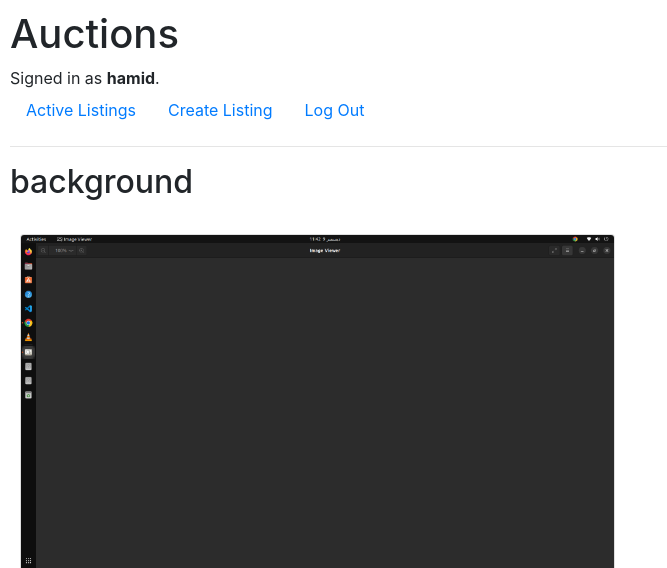
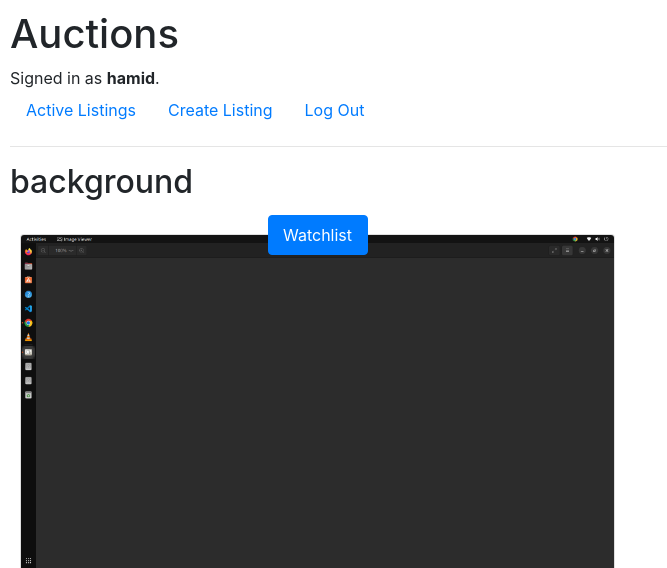
Before and after one commit to hamidbinameziane/commerce, a Django app: page /6 in a window 1280 px wide. Shown: the top 568 px of the page, without its empty margins (0-667 px from the left). Run offline with Django 3.2, Linux system fonts and the light colour scheme; a user stored in the database is signed in; data comes from the database, SQL or seed files in the repository; some libraries are stand-ins or nearby versions.

Commit message:
working on listing watchlist botton added

```diff
--- a/auctions/static/auctions/styles.css
+++ b/auctions/static/auctions/styles.css
@@ -5,3 +5,12 @@ body {
 #col:hover {
     box-shadow: 0px 10px 20px rgba(0, 0, 0, 0.50);
 }
+
+#watchlist {
+    height: 40px;
+    width: 100px;
+    position: absolute;
+    top: 0;
+    left: 50%;
+    transform: translate(-50%, -50%);
+  }
--- a/auctions/templates/auctions/listing.html
+++ b/auctions/templates/auctions/listing.html
@@ -5,7 +5,10 @@
     <div class="row row-cols-1 row-cols-md-2 g-4">
         <div class="col" style="padding: 25px;">
             <div class="card h-100">
-                <img src="{{ listing.product_image}}" class="card-img-top" alt="No image listed">
+                <div>
+                    <button type="button" class="btn btn-primary custom__button" id="watchlist">Watchlist</button>
+                    <img src="{{ listing.product_image}}" class="card-img-top" alt="No image listed">
+                </div>
                 <div class="card-body">
                     <h6 class="card-title">Price: ${{ listing.starting_bid }}</h6>
                     <p class="card-text">Description: {{ listing.description }}</p>
--- a/auctions/views.py
+++ b/auctions/views.py
@@ -113,7 +113,6 @@ def create(request):
         return render(request, "auctions/create.html", {'form': UploadImage()})
 
 
-@login_required
 def listing(request, listing_id):
     lst = Listing.objects.get(id=listing_id)
     return render(request, "auctions/listing.html", {
```
